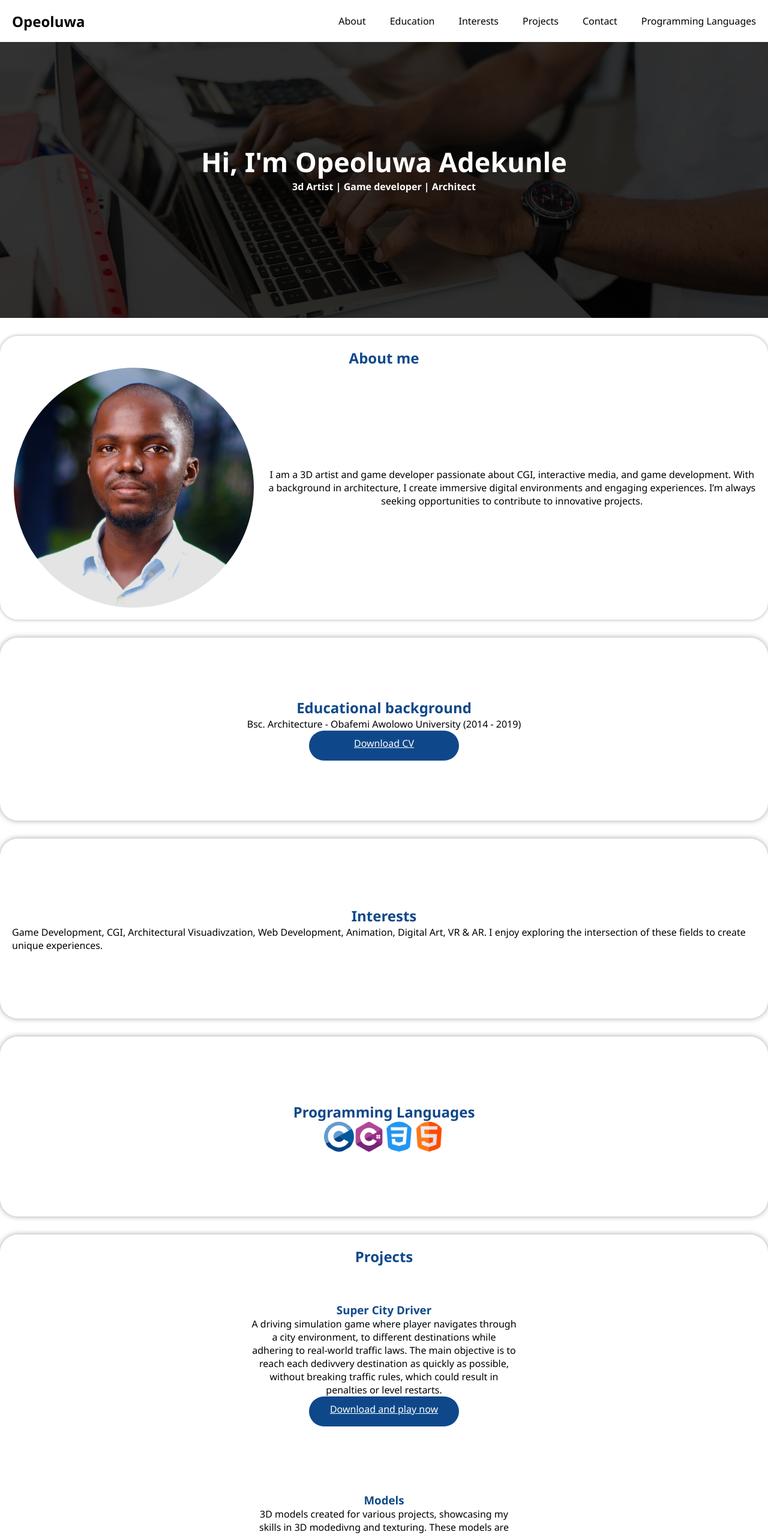
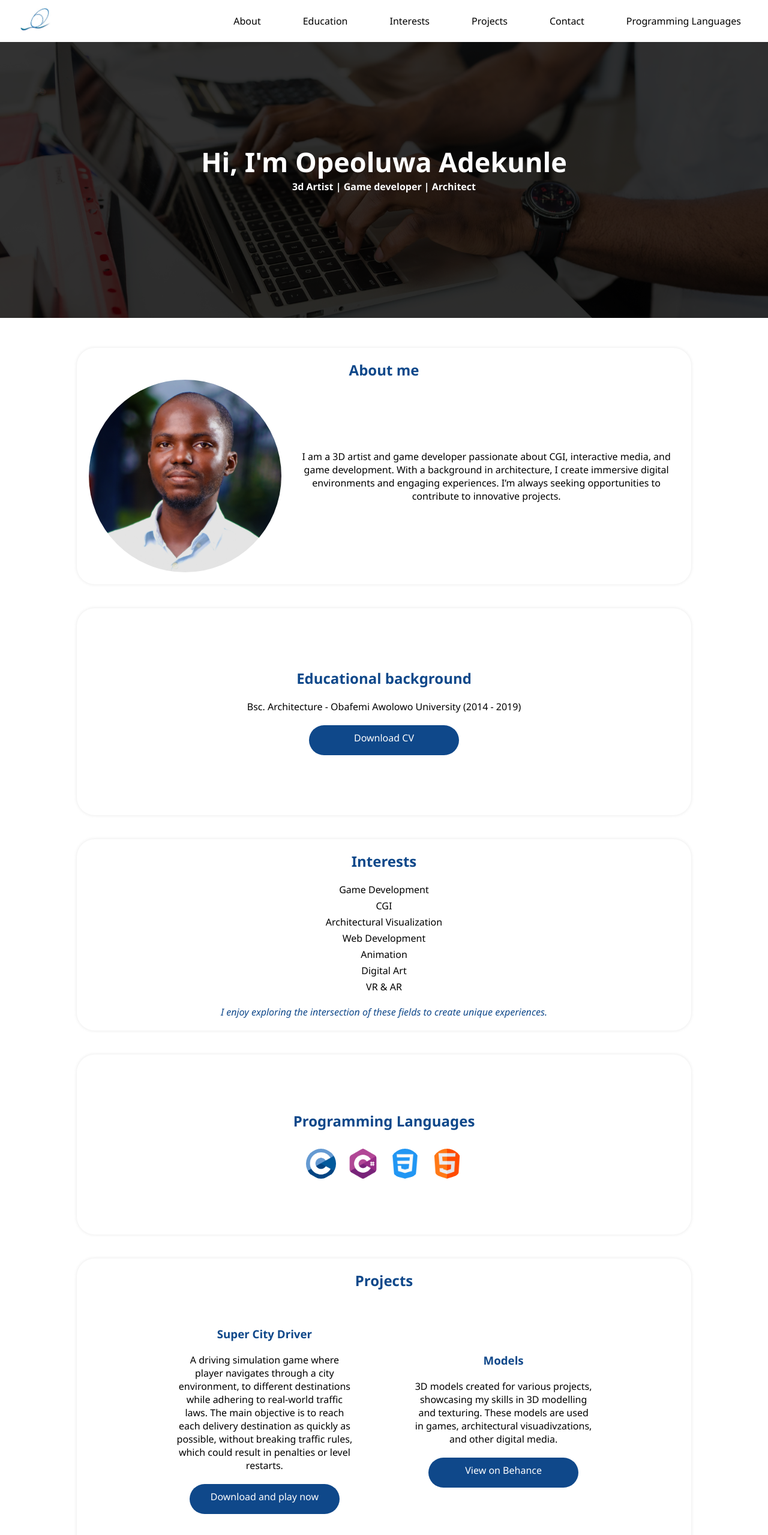
Before and after one commit to Ademicope/Plp_portfolio_web, a plain HTML site: page index.html in a window 1280 px wide. Shown: the top 2559 px of the page at 60% size. Drawn offline with Linux system fonts and the light colour scheme.

Commit message:
styling updated, added hamburger navigation for small screen

```diff
--- a/index.html
+++ b/index.html
@@ -5,28 +5,31 @@
     <meta name="viewport" content="width=device-width, initial-scale=1.0">
     <title>Opeoluwa Adekunle - Portfolio</title>
     <link rel="stylesheet" href="styles.css">
+    <script src="scripts.js"></script>
 </head>
 <body>
     <header>
         <nav class="navbar">
             <div class="logo">
-                Opeoluwa
+                <a href="#home"><img src="me-logo.png" alt="logo-pic"></a>
             </div>
-            <ul class="navbar">
-                <li class="navbar-links"><a href="#about">About</a></li>
-                <li class="navbar-links"><a href="#education">Education</a></li>
-                <li class="navbar-links"><a href="#interests">Interests</a></li>
-                <li class="navbar-links"><a href="#projects">Projects</a></li>
-                <li class="navbar-links"><a href="#contact">Contact</a></li>
-                <li class="navbar-links"><a href="#languages">Programming Languages</a></li>
+            <div class="hamburger" onclick="toggleMenu()">☰</div>
+            <ul class="navbar-links">
+                <li><a href="#about">About</a></li>
+                <li><a href="#education">Education</a></li>
+                <li><a href="#interests">Interests</a></li>
+                <li><a href="#projects">Projects</a></li>
+                <li><a href="#contact">Contact</a></li>
+                <li><a href="#languages">Programming Languages</a></li>
             </ul>
         </nav>
     </header>
 
-    <section class="heading">
+    <section class="heading" id="home">
         <h1>Hi, I'm Opeoluwa Adekunle</h1>
         <h2>3d Artist | Game developer | Architect</h2>
     </section>
+    <div class="container">
         <!-- About section -->
         <section class="about" id="about">
             <h2>About me</h2>
@@ -35,7 +38,10 @@
                     <img src="me.png" alt="">
                 </div>
                 <div class="about-text">
-                <p>I am a 3D artist and game developer passionate about CGI, interactive media, and game development. With a background in architecture, I create immersive digital environments and engaging experiences. I’m always seeking opportunities to contribute to innovative projects.</p>
+                    <p>I am a 3D artist and game developer passionate about CGI, interactive media, and game development.
+                        With a background in architecture, I create immersive digital environments and engaging experiences.
+                        I’m always seeking opportunities to contribute to innovative projects.
+                    </p>
                 </div>
             </div>
         </section>
@@ -48,7 +54,18 @@
         <!-- Interests -->
         <section class="interests" id="interests">
             <h2>Interests</h2>
-        <p>Game Development, CGI, Architectural Visuadivzation, Web Development, Animation, Digital Art, VR & AR. I enjoy exploring the intersection of these fields to create unique experiences.</p>
+            <ul>
+                <li>Game Development</li>
+                <li>CGI</li>
+                <li>Architectural Visualization</li>
+                <li>Web Development</li>
+                <li>Animation</li>
+                <li>Digital Art</li>
+                <li>VR & AR</li>
+            </ul>
+            <p>
+                I enjoy exploring the intersection of these fields to create unique experiences.
+            </p>
         </section>
         <!-- Programming languages -->
         <section class="languages" id="languages">
@@ -67,12 +84,15 @@
             <div class="projects-list">
                 <div class="project-item">
                     <h3>Super City Driver</h3>
-                <p>A driving simulation game where player navigates through a city environment, to different destinations while adhering to real-world traffic laws. The main objective is to reach each dedivvery destination as quickly as possible, without breaking traffic rules, which could result in penalties or level restarts.</p>
+                    <p>A driving simulation game where player navigates through a city environment,
+                        to different destinations while adhering to real-world traffic laws.
+                        The main objective is to reach each delivery destination as quickly as possible,
+                        without breaking traffic rules, which could result in penalties or level restarts.</p>
                     <a href="https://ademicope.itch.io/super-city-driver" target="_blank">Download and play now</a>
                 </div>
                 <div class="project-item">
                     <h3>Models</h3>
-                <p>3D models created for various projects, showcasing my skills in 3D modedivng and texturing. These models are used in games, architectural visuadivzations, and other digital media.</p>
+                    <p>3D models created for various projects, showcasing my skills in 3D modelling and texturing. These models are used in games, architectural visuadivzations, and other digital media.</p>
                     <a href="https://www.behance.net/gallery/188181259/Blending" target="_blank">View on Behance</a>
                 </div>
             </div>
@@ -80,7 +100,7 @@
         <!-- Contact form -->
         <section class="contact" id="contact">
             <h2>Contact me</h2>
-        <p>Email: <a href="mailto:michaeladekunle00@gmail.com">michaeladekunle00@gmaol.com</a></p>
+            <p>Email: <a href="mailto:michaeladekunle00@gmail.com">michaeladekunle00@gmail.com</a></p>
             <p>Phone: +2349060002679</p>
 
             <form class="contact-form" action="" method="post">
@@ -96,6 +116,7 @@
                 <button type="submit">Submit</button>
             </form>
         </section>
+    </div>
     <footer>
         <p>Copyright @memesofting 2025</p>
     </footer>
--- /dev/null
+++ b/scripts.js
@@ -0,0 +1,3 @@
+function toggleMenu() {
+    document.querySelector(".navbar-links").classList.toggle("active");
+}
--- a/styles.css
+++ b/styles.css
@@ -37,20 +37,39 @@ header {
     position: fixed;
     top: 0;
     left: 0;
+    z-index: 1000;
     background-color: #ffffff;
-
+    padding: 10px;
 }
 
 .navbar .logo {
+    width: 60px;
+    height: 60px;
     display: flex;
     justify-content: center;
     align-items: center;
     margin-left: 20px;
     font-size: 24px;
     font-weight: bold;
-    z-index: 999;
+    /*z-index: 999;*/
 }
-.navbar ul {
+
+.navbar .logo img {
+    width: 100%;
+    height: auto;
+    border-radius: 50%;
+    object-fit: cover;
+    border: none;
+}
+
+.navbar .logo:hover {
+    width: 80px;
+    height: 80px;
+    border-radius: 50%;
+    box-shadow: #d8d8d8 0px 0px 2px 1px;
+    transition: all 0.2s ease-in-out;
+}
+.navbar-links {
     width: 100%;
     list-style: none;
     display: flex;
@@ -61,13 +80,14 @@ header {
     padding: 0;
 }
 
-.navbar li {
+.navbar-links li {
+    margin: 0 15px;
     height: 50px;
 }
 
-.navbar a {
+.navbar .navbar-links a {
     text-decoration: none;
-    color: rgb(0, 0, 0);
+    color: black;
     padding: 0 20px;
     display: flex;
     align-items: center;
@@ -81,9 +101,15 @@ header {
     border-radius: 50px;
 }
 
+.hamburger {
+    display: none;
+    font-size: 30px;
+    cursor: pointer;
+}
+
 .heading {
     width: 100%;
-    min-height: 500px;
+    height: 500px;
     display: flex;
     flex-direction: column;
     justify-content: center;
@@ -108,17 +134,23 @@ header {
 .heading h2{
     font-size: medium;
 }
+
+.container {
+    display: flex;
+    flex-direction: column;
+    max-width: 80%;
+}
 .about {
     display: flex;
     flex-direction: column;
     width: 100%;
     min-height: 300px;
     padding: 20px;
-    margin: 0 auto;
+    margin: 20px auto;
     align-items: center;
     justify-content: center;
     background-color: white;
-    box-shadow: #c0c0c0 0px 0px 5px 1px;
+    box-shadow: #eeeeee 0px 0px 5px 1px;
     border-radius: 30px;
     border: none;
 }
@@ -162,14 +194,15 @@ header {
     width: 100%;
     min-height: 300px;
     padding: 100px;
-    margin: 0 auto;
+    margin: 20px auto;
     text-align: center;
     align-items: center;
     justify-content: center;
     background-color: white;
-    box-shadow: #a2a4a7 0px 0px 10px 0px;
+    box-shadow: #eeeeee 0px 0px 5px 1px;
     border-radius: 30px;
     border: none;
+    gap: 20px;
 }
 
 .education a {
@@ -180,6 +213,7 @@ header {
     border-radius: 25px;
     align-items: center;
     padding-top: 10px;
+    text-decoration: none;
 }
 
 .interests {
@@ -188,28 +222,45 @@ header {
     width: 100%;
     min-height: 300px;
     padding: 20px;
-    margin: 0 auto;
+    margin: 20px auto;
     align-items: center;
     justify-content: center;
     background-color: white;
-    box-shadow: #a2a4a7 0px 0px 10px 0px;
+    box-shadow: #eeeeee 0px 0px 5px 1px;
     border-radius: 30px;
     border: none;
+    gap: 20px;
 }
 
+.interests ul {
+    list-style: none;
+    display: flex;
+    flex-direction: column;
+    justify-content: space-between;
+    align-items: center;
+    margin: 0;
+    padding: 0;
+    gap: 5px;
+}
+
+.interests p {
+    font-style: italic;
+    color: #0f488a;
+}
 .languages {
     display: flex;
     flex-direction: column;
     width: 100%;
     min-height: 300px;
     padding: 20px;
-    margin: 0 auto;
+    margin: 20px auto;
     align-items: center;
     justify-content: center;
     background-color: white;
-    box-shadow: #a2a4a7 0px 0px 10px 0px;
+    box-shadow: #eeeeee 0px 0px 5px 1px;
     border-radius: 30px;
     border: none;
+    gap: 30px;
 }
 
 .languages ul {
@@ -220,6 +271,9 @@ header {
     align-items: center;
     margin: 0;
     padding: 0;
+    gap: 20px;
+    flex-wrap: wrap;
+    max-width: 50%;
 }
 
 .languages li {
@@ -240,11 +294,11 @@ header {
     width: 100%;
     min-height: 300px;
     padding: 20px;
-    margin: 0 auto;
+    margin: 20px auto;
     align-items: center;
     justify-content: center;
     background-color: white;
-    box-shadow: #a2a4a7 0px 0px 10px 0px;
+    box-shadow: #eeeeee 0px 0px 5px 1px;
     border-radius: 30px;
     border: none;
 }
@@ -258,19 +312,20 @@ header {
     align-items: center;
     margin: 0 auto;
     padding: 20px;
-    gap: 30px;
+    gap: 20px;
 }
 
 .project-item {
     display: flex;
     flex-direction: column;
-    width: 45%;
+    width: 40%;
     min-width: 300px;
     justify-content: center;
     align-items: center;
     text-align: center;
     margin: 20px;
     padding: 20px;
+    gap: 20px;
 }
 
 .project-item p {
@@ -286,6 +341,7 @@ header {
     border-radius: 25px;
     align-items: center;
     padding-top: 10px;
+    text-decoration: none;
 }
 
 .contact {
@@ -294,12 +350,12 @@ header {
     width: 100%;
     min-height: 300px;
     padding: 20px;
-    margin: 0 auto;
+    margin: 20px auto;
     align-items: center;
     justify-content: center;
     background-color: white;
-    box-shadow: #a2a4a7 0px 0px 10px 0px;
-    border-radius: 30px;
+    box-shadow: #eeeeee 0px 0px 5px 1px;
+    /*border-radius: 10px;*/
     border: none;
 }
 
@@ -311,6 +367,27 @@ header {
     justify-content: center;
     align-items: center;
     text-align: center;
+    gap: 10px;
+}
+
+.contact-form input {
+    min-width: 50%;
+    height: 30px;
+    border-radius: 15px;
+    padding: 10px 20px;
+    margin-top: 5px;
+    border: none;
+    box-shadow: #c5c5c5 0px 0px 3px 0.5px;
+}
+
+.contact-form textarea {
+    min-width: 50%;
+    height: 100px;
+    border-radius: 25px;
+    padding: 10px 20px;
+    margin-top: 5px;
+    border: none;
+    box-shadow: #c5c5c5 0px 0px 3px 0.5px;
 }
 
 button {
@@ -341,6 +418,26 @@ footer {
     align-items: center;
     justify-content: center;
     background-color: white;
-    box-shadow: #a2a4a7 0px 0px 10px 0px;
+    box-shadow: #eeeeee 0px 0px 5px 1px;
     border: none;
 }
+
+
+@media (max-width: 768px) {
+    .navbar-links {
+        display: none;
+        flex-direction: column;
+        position: absolute;
+        top: 70px;
+        right: 0;
+        background-color: #ffffff;
+        width: 100%;
+        padding: 20px;
+    }
+    .navbar-links.active {
+        display: flex;
+    }
+    .hamburger {
+        display: block;
+    }
+}
```
Lines whose indentation alone changed are shown as unchanged.
